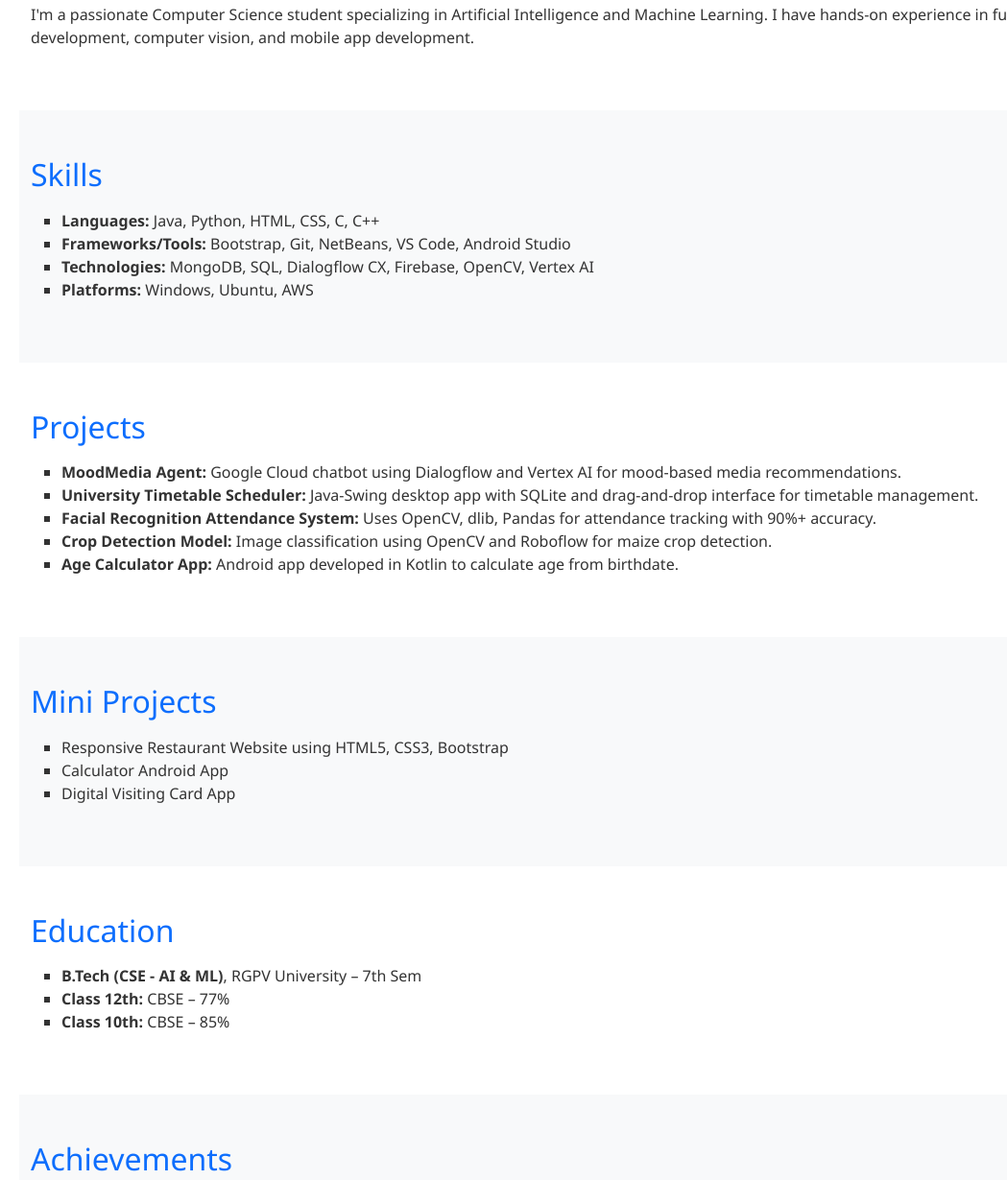
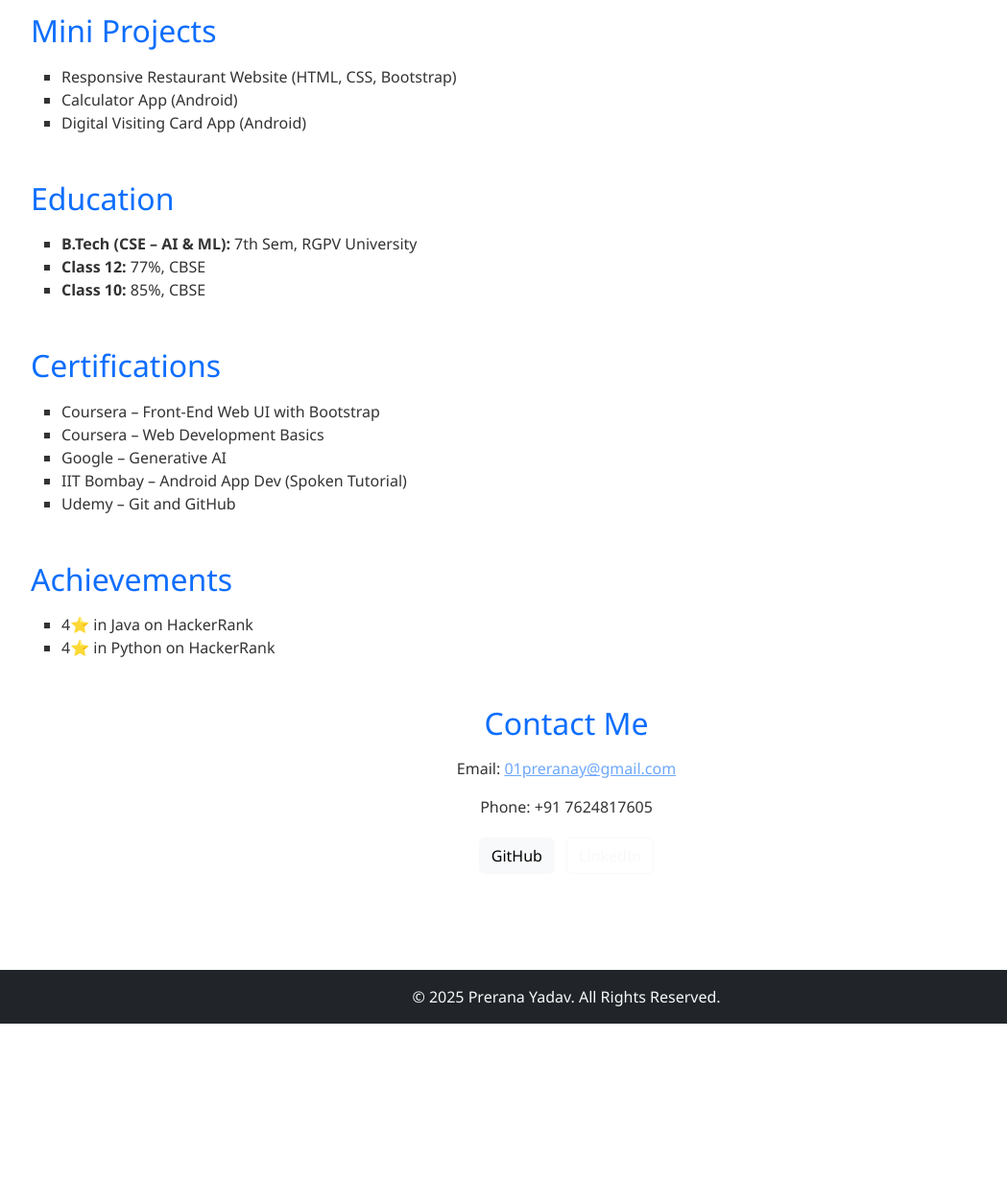
Before and after one commit to Prerana-Y/Prerana-Y.github.io, a plain HTML site: page index.html in a window 1280 px wide. Shown: the part 795-2025 px from the top of the page at 96% size, without its empty margins (50-1099 px from the left). After the commit the page ends 1862 px from the top, so only its background shows below. Drawn offline with nearby package versions, Linux system fonts and the light colour scheme.

Commit message:
Update index.html

```diff
--- a/index.html
+++ b/index.html
@@ -7,92 +7,102 @@
   <link href="https://cdn.jsdelivr.net/npm/bootstrap@5.3.3/dist/css/bootstrap.min.css" rel="stylesheet">
   <link rel="stylesheet" href="style.css">
 </head>
-<body>
+<body data-bs-theme="dark">
 
-  <nav class="navbar navbar-dark bg-dark sticky-top shadow-sm">
+  <nav class="navbar navbar-expand-lg navbar-dark bg-dark sticky-top shadow">
     <div class="container">
-      <span class="navbar-brand fw-bold">Prerana Yadav</span>
+      <a class="navbar-brand fs-3" href="#">Prerana Yadav</a>
     </div>
   </nav>
 
-  <header class="hero-section text-light text-center d-flex align-items-center justify-content-center">
+  <header class="hero text-center text-light d-flex align-items-center justify-content-center">
     <div>
-      <h1 class="display-4 fw-bold">Hello, I’m Prerana</h1>
-      <p class="lead">B.Tech CSE (AI & ML) | Full-Stack & Android Developer | AI Enthusiast</p>
+      <h1 class="display-4 fw-bold">Hi, I'm Prerana</h1>
+      <p class="lead">CSE (AI & ML) | Developer | Designer | Visionary</p>
     </div>
   </header>
 
-  <section class="container py-5">
+  <main class="container py-5">
+
+    <section class="mb-5 section">
       <h2>About Me</h2>
-    <p>I'm a passionate Computer Science student specializing in Artificial Intelligence and Machine Learning. I have hands-on experience in full-stack development, computer vision, and mobile app development.</p>
+      <p>I’m a Computer Science Engineering student specializing in AI & ML. I’ve built full-stack websites, Android apps, and AI-based systems. I love solving real-world problems with code.</p>
     </section>
 
-  <section class="container py-5 bg-light">
+    <section class="mb-5 section">
       <h2>Skills</h2>
       <ul>
-      <li><strong>Languages:</strong> Java, Python, HTML, CSS, C, C++</li>
-      <li><strong>Frameworks/Tools:</strong> Bootstrap, Git, NetBeans, VS Code, Android Studio</li>
-      <li><strong>Technologies:</strong> MongoDB, SQL, Dialogflow CX, Firebase, OpenCV, Vertex AI</li>
+        <li><strong>Languages:</strong> Java, Python, C, C++, HTML, CSS</li>
+        <li><strong>Libraries:</strong> Pandas, NumPy, OpenCV</li>
+        <li><strong>Tools:</strong> Git, NetBeans, VS Code, Android Studio</li>
         <li><strong>Platforms:</strong> Windows, Ubuntu, AWS</li>
       </ul>
     </section>
 
-  <section class="container py-5">
+    <section class="mb-5 section">
       <h2>Projects</h2>
       <ul>
-      <li><strong>MoodMedia Agent:</strong> Google Cloud chatbot using Dialogflow and Vertex AI for mood-based media recommendations.</li>
-      <li><strong>University Timetable Scheduler:</strong> Java-Swing desktop app with SQLite and drag-and-drop interface for timetable management.</li>
-      <li><strong>Facial Recognition Attendance System:</strong> Uses OpenCV, dlib, Pandas for attendance tracking with 90%+ accuracy.</li>
-      <li><strong>Crop Detection Model:</strong> Image classification using OpenCV and Roboflow for maize crop detection.</li>
-      <li><strong>Age Calculator App:</strong> Android app developed in Kotlin to calculate age from birthdate.</li>
+        <li><strong>MoodMedia Agent:</strong> AI chatbot recommending songs/movies using Dialogflow & Vertex AI</li>
+        <li><strong>Timetable Scheduler:</strong> Java app with drag-drop UI for managing university schedules</li>
+        <li><strong>Face Attendance:</strong> Face recognition system using OpenCV with 90% accuracy</li>
+        <li><strong>Crop Detection:</strong> Image classifier to detect maize crops using Roboflow</li>
+        <li><strong>Android Age Calculator:</strong> Kotlin app to calculate age from date input</li>
       </ul>
     </section>
 
-  <section class="container py-5 bg-light">
+    <section class="mb-5 section">
       <h2>Mini Projects</h2>
       <ul>
-      <li>Responsive Restaurant Website using HTML5, CSS3, Bootstrap</li>
-      <li>Calculator Android App</li>
-      <li>Digital Visiting Card App</li>
+        <li>Responsive Restaurant Website (HTML, CSS, Bootstrap)</li>
+        <li>Calculator App (Android)</li>
+        <li>Digital Visiting Card App (Android)</li>
       </ul>
     </section>
 
-  <section class="container py-5">
+    <section class="mb-5 section">
       <h2>Education</h2>
       <ul>
-      <li><strong>B.Tech (CSE - AI & ML)</strong>, RGPV University – 7th Sem</li>
-      <li><strong>Class 12th:</strong> CBSE – 77%</li>
-      <li><strong>Class 10th:</strong> CBSE – 85%</li>
+        <li><strong>B.Tech (CSE – AI & ML):</strong> 7th Sem, RGPV University</li>
+        <li><strong>Class 12:</strong> 77%, CBSE</li>
+        <li><strong>Class 10:</strong> 85%, CBSE</li>
       </ul>
     </section>
 
-  <section class="container py-5 bg-light">
-    <h2>Achievements</h2>
+    <section class="mb-5 section">
+      <h2>Certifications</h2>
       <ul>
-      <li>4-Star in Java on HackerRank</li>
-      <li>4-Star in Python on HackerRank</li>
-      <li>Multiple course certifications in AI, Web, Android, and Git</li>
+        <li>Coursera – Front-End Web UI with Bootstrap</li>
+        <li>Coursera – Web Development Basics</li>
+        <li>Google – Generative AI</li>
+        <li>IIT Bombay – Android App Dev (Spoken Tutorial)</li>
+        <li>Udemy – Git and GitHub</li>
       </ul>
     </section>
 
-  <section class="container py-5">
-    <h2>Certifications</h2>
+    <section class="mb-5 section">
+      <h2>Achievements</h2>
       <ul>
-      <li>Coursera: Introduction to Web Development</li>
-      <li>Coursera: Front-End Web UI Frameworks and Tools: Bootstrap</li>
-      <li>Google: Generative AI Course</li>
-      <li>Android App Development – Spoken Tutorial, IIT Bombay</li>
-      <li>Git and GitHub – Udemy</li>
+        <li>4⭐ in Java on HackerRank</li>
+        <li>4⭐ in Python on HackerRank</li>
       </ul>
     </section>
 
-  <section class="container py-5 text-center">
-    <a href="projects.html" class="btn btn-primary btn-lg px-4">▶ Watch Project Demo Video</a>
+    <section class="mb-5 section text-center">
+      <h2>Contact Me</h2>
+      <p>Email: <a href="mailto:01preranay@gmail.com">01preranay@gmail.com</a></p>
+      <p>Phone: +91 7624817605</p>
+      <p>
+        <a href="https://github.com/Prerana-Y" class="btn btn-light m-1" target="_blank">GitHub</a>
+        <a href="https://linkedin.com/in/prerana-yadav-8b8a0724b" class="btn btn-outline-light m-1" target="_blank">LinkedIn</a>
+      </p>
     </section>
 
-  <footer class="text-center bg-dark text-light py-3">
-    © 2025 Prerana Yadav | All Rights Reserved
+  </main>
+
+  <footer class="bg-dark text-center text-light py-3">
+    © 2025 Prerana Yadav. All Rights Reserved.
   </footer>
 
+  <script src="script.js"></script>
 </body>
 </html>
```
Lines whose indentation alone changed are shown as unchanged.
